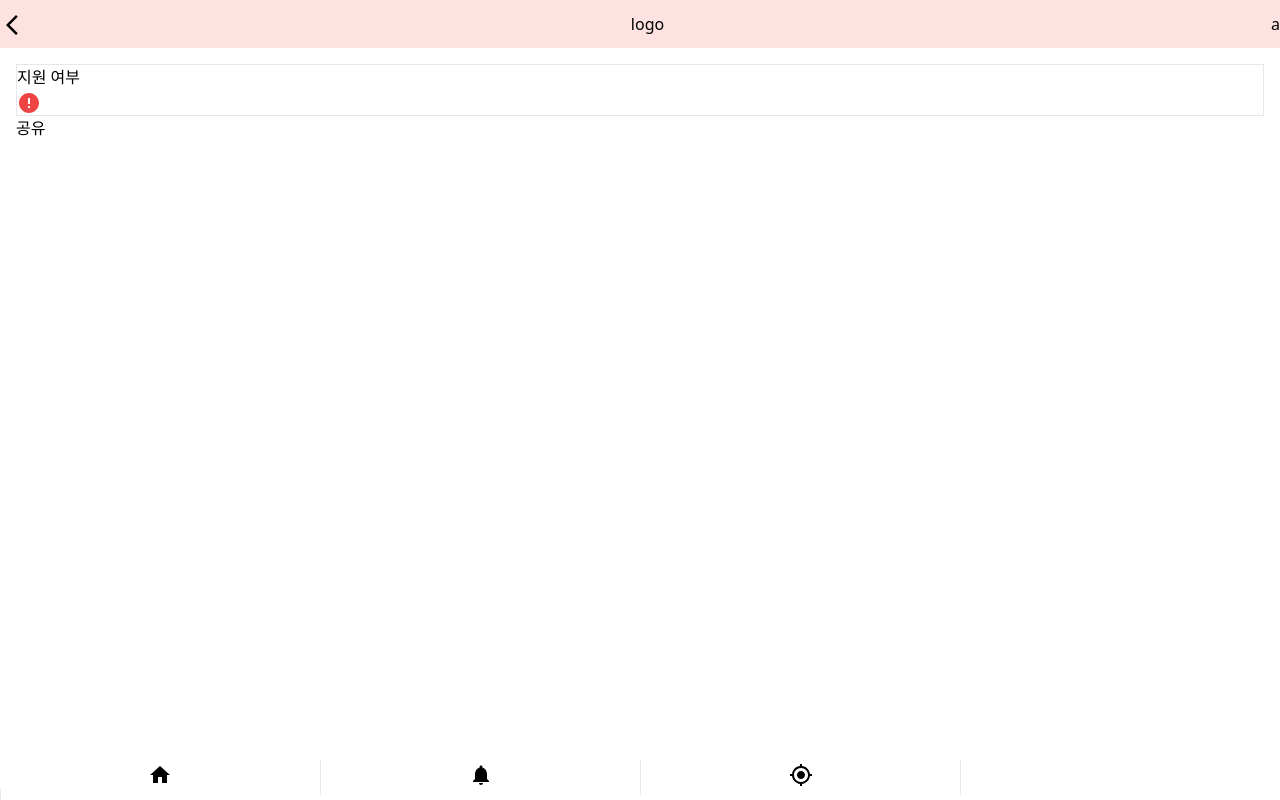
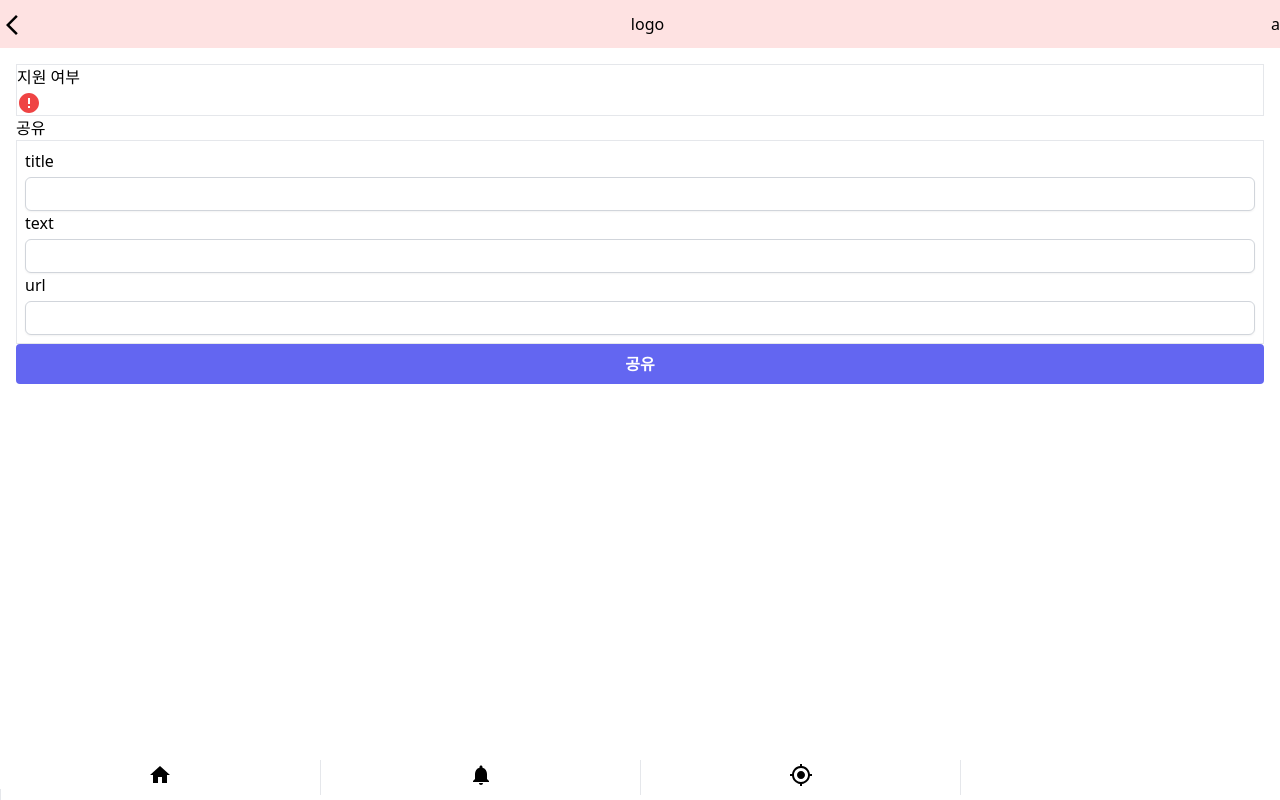
Before and after one commit to sasha1107/PWA, a React (Create React App) app: page /share in a window 1280 px wide. Built offline with nearby package versions, Linux system fonts and the light colour scheme; the HTML template or start-up script is replaced by a standard one.

Commit message:
feat: 공유 데이터 추가

```diff
--- a/src/index.css
+++ b/src/index.css
@@ -35,4 +35,10 @@
   .skeleton.active {
     @apply animate-skeleton;
   }
+  input {
+    @apply rounded-md border border-gray-300 p-2 py-1 shadow-sm focus:border-indigo-500 focus:outline-none focus:ring-indigo-500;
+  }
+  button.primary {
+    @apply rounded bg-indigo-500 px-4 py-2 font-bold text-white hover:bg-indigo-600;
+  }
 }
--- a/src/pages/share/index.jsx
+++ b/src/pages/share/index.jsx
@@ -3,27 +3,61 @@ import { Support } from 'components';
 
 const Share = () => {
   const [support, setSupport] = useState(false);
-  const shareData = {
-    title: 'MDN',
-    text: 'Learn web development on MDN!',
-    url: 'https://developer.mozilla.org'
-  };
+  const [data, setData] = useState({
+    title: '',
+    text: '',
+    url: ''
+  });
 
   useEffect(() => {
     if (navigator.canShare) {
       setSupport(true);
     }
   }, []);
+
   return (
-    <div>
+    <div className="flex flex-col">
       <Support support={support} />
+
+      <h1>공유</h1>
+      <div className="border p-2">
+        <div className="flex flex-col gap-1">
+          <label htmlFor="title">title</label>
+          <input
+            id="title"
+            type="text"
+            value={data.title}
+            onChange={(e) => setData({ ...data, title: e.target.value })}
+          />
+        </div>
+        <div className="flex flex-col gap-1">
+          <label htmlFor="text">text</label>
+          <input
+            id="text"
+            type="text"
+            value={data.text}
+            onChange={(e) => setData({ ...data, text: e.target.value })}
+          />
+        </div>
+        <div className="flex flex-col gap-1">
+          <label htmlFor="url">url</label>
+          <input
+            id="url"
+            type="text"
+            value={data.url}
+            onChange={(e) => setData({ ...data, url: e.target.value })}
+          />
+        </div>
+      </div>
+
       <button
+        className="primary"
         onClick={async () => {
           try {
             if (!navigator.canShare) {
               return;
             }
-            await navigator.share(shareData);
+            await navigator.share(data);
           } catch (err) {
             console.log(err);
           }
```
